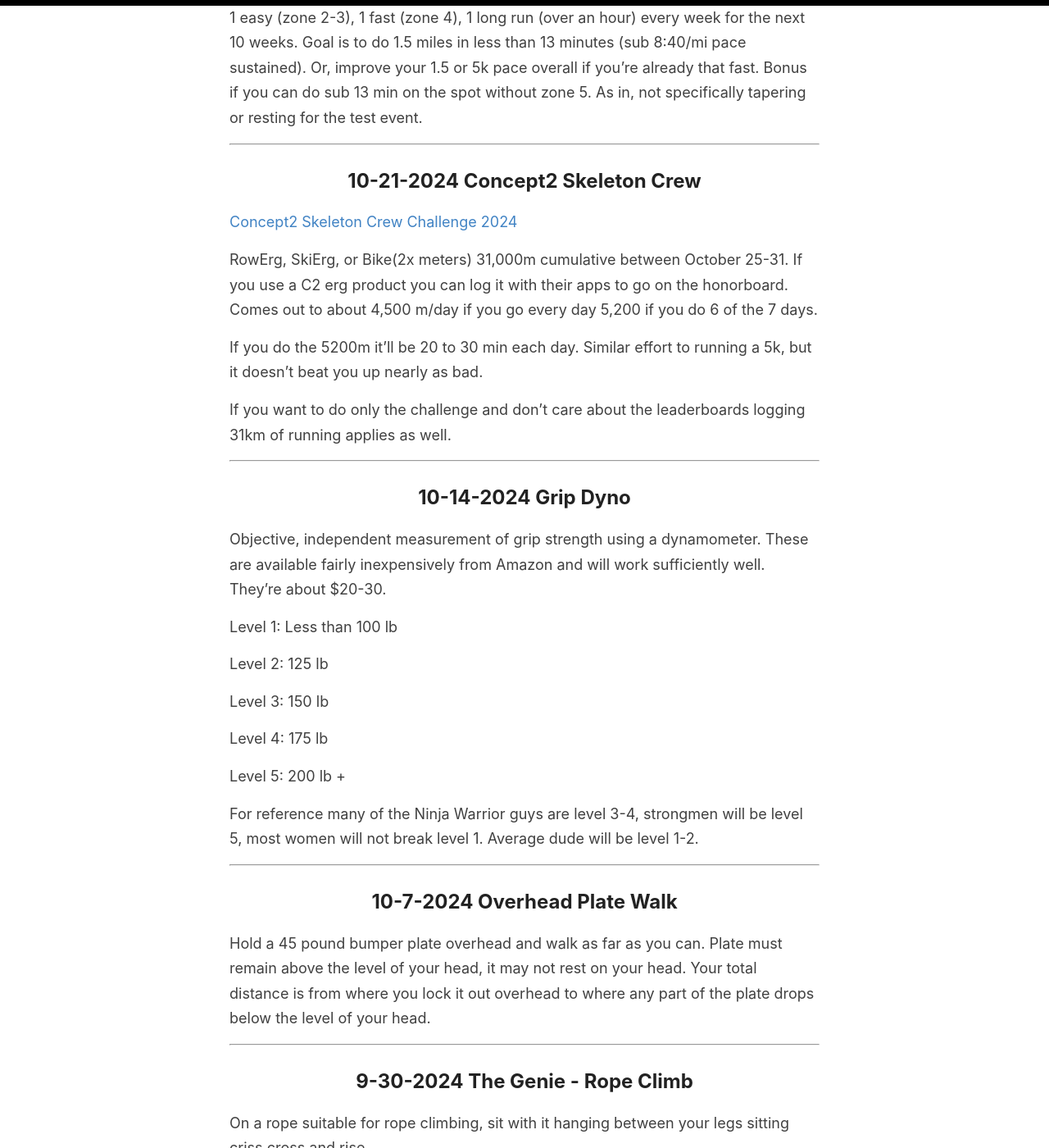
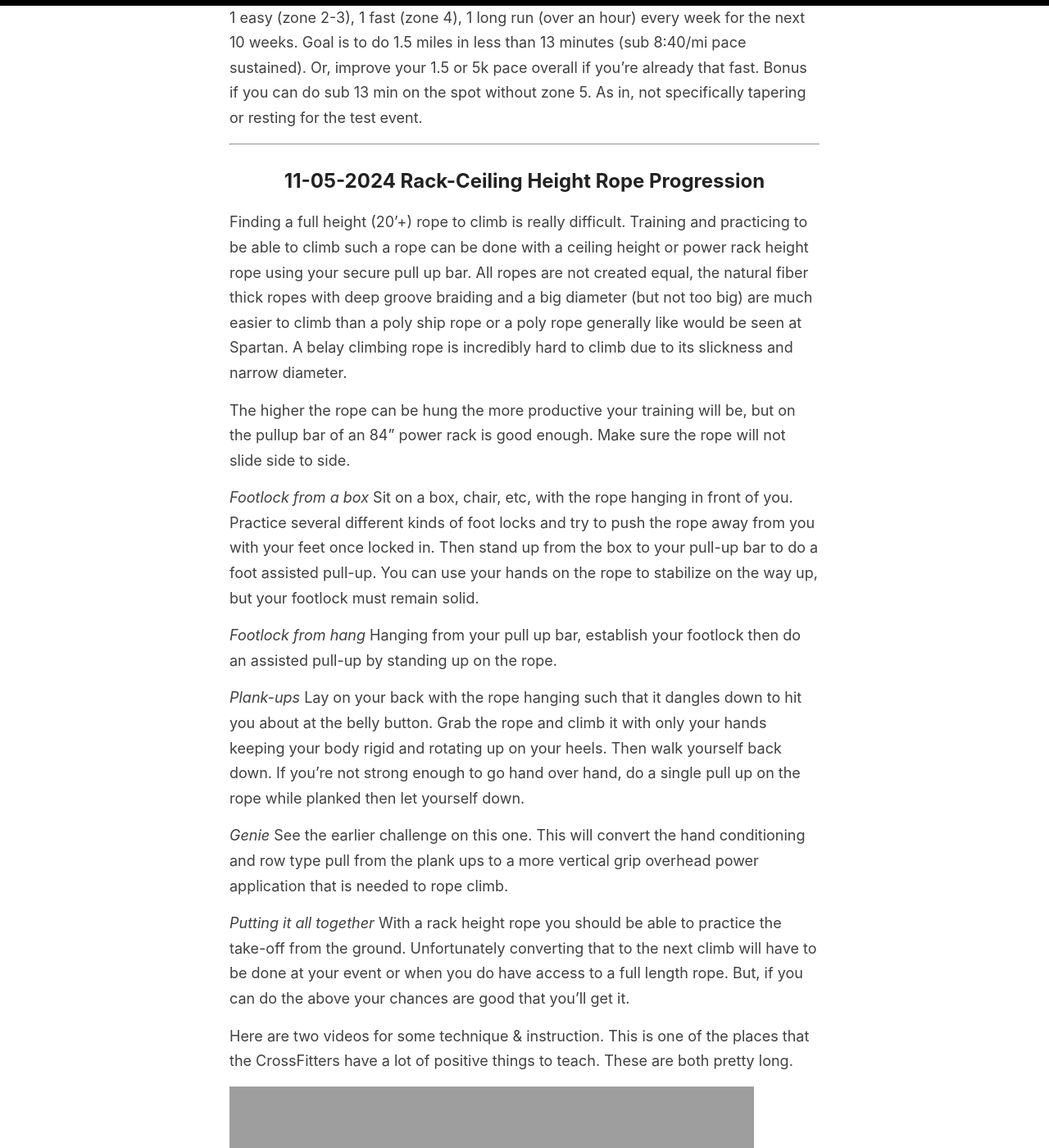
Before and after one commit to helaeon/helaeon.github.io, a Jekyll site: the page built from _pages/challenges.md, in a window 1280 px wide and 1400 px high, scrolled down 315 px. Shown: the whole window at 82% size. Built offline with Jekyll 4.4.1, drawn with Linux system fonts in a browser that asks for light colours; grey boxes are pictures that could not be loaded.

Commit message:
Add files via upload

```diff
--- a/_pages/challenges.md
+++ b/_pages/challenges.md
@@ -10,6 +10,30 @@
 **9-10-2024 Police 1.5 Mile Improvement**
 ------
 1 easy (zone 2-3), 1 fast (zone 4), 1 long run (over an hour) every week for the next 10 weeks. Goal is to do 1.5 miles in less than 13 minutes (sub 8:40/mi pace sustained). Or, improve your 1.5 or 5k pace overall if you're already that fast. Bonus if you can do sub 13 min on the spot without zone 5. As in, not specifically tapering or resting for the test event.
+
+******
+
+**11-05-2024 Rack-Ceiling Height Rope Progression**
+------
+Finding a full height (20'+) rope to climb is really difficult. Training and practicing to be able to climb such a rope can be done with a ceiling height or power rack height rope using your secure pull up bar. All ropes are not created equal, the natural fiber thick ropes with deep groove braiding and a big diameter (but not too big) are much easier to climb than a poly ship rope or a poly rope generally like would be seen at Spartan. A belay climbing rope is incredibly hard to climb due to its slickness and narrow diameter.
+
+The higher the rope can be hung the more productive your training will be, but on the pullup bar of an 84" power rack is good enough. Make sure the rope will not slide side to side.
+
+*Footlock from a box* Sit on a box, chair, etc, with the rope hanging in front of you. Practice several different kinds of foot locks and try to push the rope away from you with your feet once locked in. Then stand up from the box to your pull-up bar to do a foot assisted pull-up. You can use your hands on the rope to stabilize on the way up, but your footlock must remain solid.
+
+*Footlock from hang* Hanging from your pull up bar, establish your footlock then do an assisted pull-up by standing up on the rope.
+
+*Plank-ups* Lay on your back with the rope hanging such that it dangles down to hit you about at the belly button. Grab the rope and climb it with only your hands keeping your body rigid and rotating up on your heels. Then walk yourself back down. If you're not strong enough to go hand over hand, do a single pull up on the rope while planked then let yourself down.
+
+*Genie* See the earlier challenge on this one. This will convert the hand conditioning and row type pull from the plank ups to a more vertical grip overhead power application that is needed to rope climb.
+
+*Putting it all together* With a rack height rope you should be able to practice the take-off from the ground. Unfortunately converting that to the next climb will have to be done at your event or when you do have access to a full length rope. But, if you can do the above your chances are good that you'll get it.
+
+Here are two videos for some technique & instruction. This is one of the places that the CrossFitters have a lot of positive things to teach. These are both pretty long.
+
+<iframe width="640" height="360" src="https://www.youtube.com/embed/L5VOdEp1Ml4" frameborder="0" allow="accelerometer; autoplay; clipboard-write; encrypted-media; gyroscope; picture-in-picture" allowfullscreen></iframe>
+
+<iframe width="640" height="360" src="https://www.youtube.com/embed/DckUnSsuRwA" frameborder="0" allow="accelerometer; autoplay; clipboard-write; encrypted-media; gyroscope; picture-in-picture" allowfullscreen></iframe>
 
 ******
 
```
